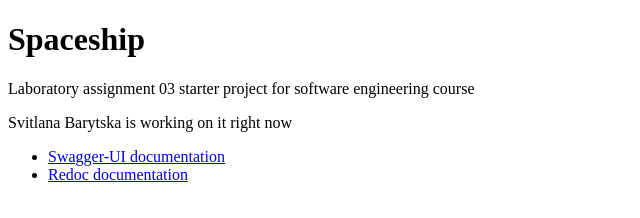
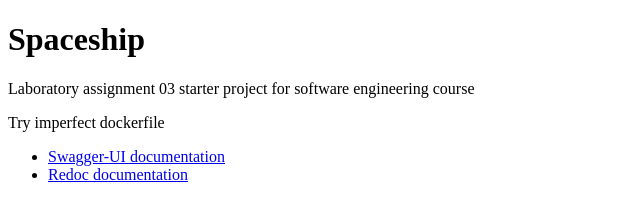
Before and after one commit to svitbar/sdm-lab-3, a plain HTML site: page python/build/index.html in a window 1280 px wide. Shown: the whole page, without its empty margins (0-640 px from the left). Drawn offline with Linux system fonts and the light colour scheme.

Commit message:
Create imperfect Dockerfile
Add some changes to the main code.

```diff
--- a/python/build/index.html
+++ b/python/build/index.html
@@ -7,7 +7,7 @@
     <body>
         <h1>Spaceship</h1>
         <p>Laboratory assignment 03 starter project for software engineering course</p>
-        <p>Svitlana Barytska is working on it right now</p>
+        <p>Try imperfect dockerfile</p>
         <ul>
             <li><a href='docs'>Swagger-UI documentation</a></li>
             <li><a href='redoc'>Redoc documentation</a></li>
```
Also changed, not shown: 1 other file.
